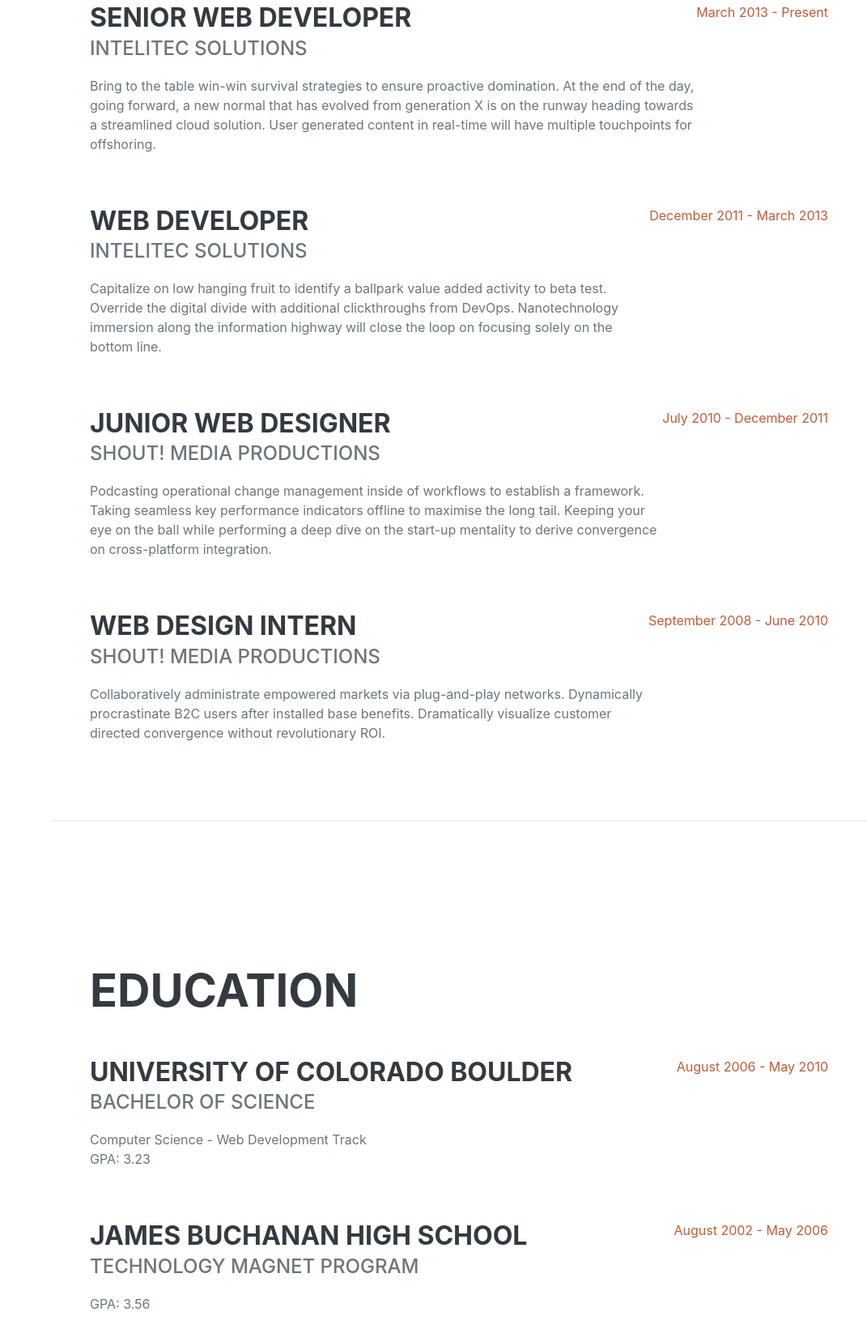
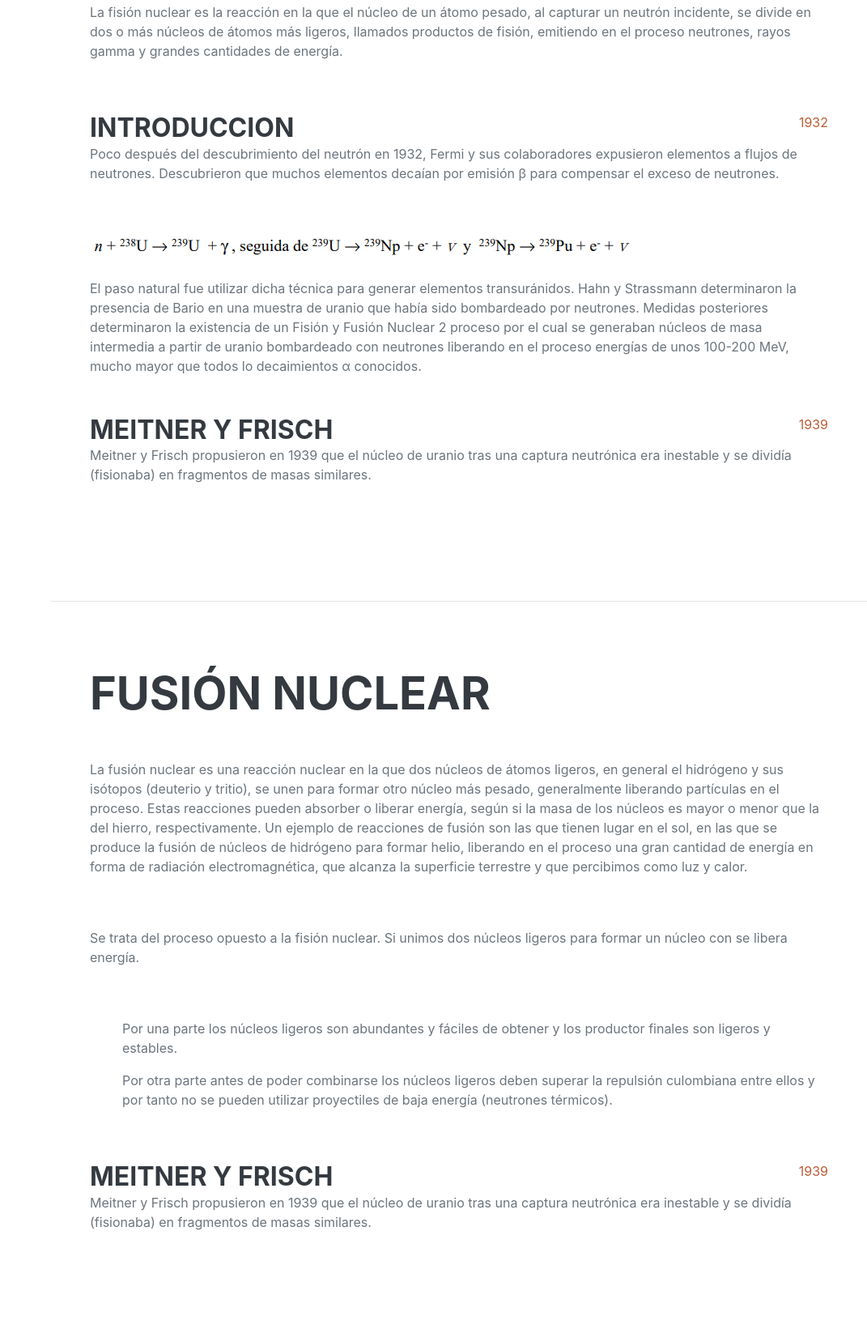
Before and after one commit to christiandevel/fisi-n_fusi-n, a plain HTML site: page index.html in a window 1280 px wide. Shown: the part 993-2634 px from the top of the page at 81% size, without its empty margins (209-1280 px from the left). Drawn offline with nearby package versions, Linux system fonts and the light colour scheme; a web font is replaced by a local one.

Commit message:
Agrego informacion fusion y fision

```diff
--- a/index.html
+++ b/index.html
@@ -25,9 +25,9 @@
             <button class="navbar-toggler" type="button" data-toggle="collapse" data-target="#navbarSupportedContent" aria-controls="navbarSupportedContent" aria-expanded="false" aria-label="Toggle navigation"><span class="navbar-toggler-icon"></span></button>
             <div class="collapse navbar-collapse" id="navbarSupportedContent">
                 <ul class="navbar-nav">
-                    <li class="nav-item"><a class="nav-link js-scroll-trigger" href="#about">About</a></li>
-                    <li class="nav-item"><a class="nav-link js-scroll-trigger" href="#experience">Experience</a></li>
-                    <li class="nav-item"><a class="nav-link js-scroll-trigger" href="#education">Education</a></li>
+                    <li class="nav-item"><a class="nav-link js-scroll-trigger" href="#about">¿Que es?</a></li>
+                    <li class="nav-item"><a class="nav-link js-scroll-trigger" href="#experience">Fisión</a></li>
+                    <li class="nav-item"><a class="nav-link js-scroll-trigger" href="#education">Fusión</a></li>
                     <li class="nav-item"><a class="nav-link js-scroll-trigger" href="#skills">Skills</a></li>
                     <li class="nav-item"><a class="nav-link js-scroll-trigger" href="#interests">Interests</a></li>
                     <li class="nav-item"><a class="nav-link js-scroll-trigger" href="#awards">Awards</a></li>
@@ -40,83 +40,125 @@
             <section class="resume-section" id="about">
                 <div class="resume-section-content">
                     <h1 class="mb-0">
-                        Clarence
-                        <span class="text-primary">Taylor</span>
+                        Fisión y
+                        <span class="text-primary">fusión</span>
                     </h1>
                     <div class="subheading mb-5">
-                        3542 Berry Street · Cheyenne Wells, CO 80810 · (317) 585-8468 ·
-                        <a href="mailto:name@email.com">name@email.com</a>
+                        ANALISIS NUMERICO
+                        <spam class="text-primary">CHRISTIAN MORENO | LUIS ANGEL MUÑOZ</spam>
                     </div>
-                    <p class="lead mb-5">I am experienced in leveraging agile frameworks to provide a robust synopsis for high level overviews. Iterative approaches to corporate strategy foster collaborative thinking to further the overall value proposition.</p>
-                    <div class="social-icons">
+                    <p class="lead mb-5">La energía nuclear es la energía contenida en el núcleo de un átomo. Los átomos son
+                      las partículas más pequeñas en que se puede dividirse un elemento químico
+                      manteniendo sus propiedades.</p>
+
+                    <p class="lead mb-5">En el núcleo de cada átomo hay dos tipos de partículas
+                      (neutrones y protones) que se mantienen unidas. La energía nuclear es la energía que
+                      mantiene unidos neutrones y protones</p>
+                    <!-- <div class="social-icons">
                         <a class="social-icon" href="#"><i class="fab fa-linkedin-in"></i></a>
                         <a class="social-icon" href="#"><i class="fab fa-github"></i></a>
                         <a class="social-icon" href="#"><i class="fab fa-twitter"></i></a>
                         <a class="social-icon" href="#"><i class="fab fa-facebook-f"></i></a>
-                    </div>
+                    </div> -->
                 </div>
             </section>
             <hr class="m-0" />
             <!-- Experience-->
             <section class="resume-section" id="experience">
                 <div class="resume-section-content">
-                    <h2 class="mb-5">Experience</h2>
+                    <h2 class="mb-5">Fisión nuclear</h2>
                     <div class="d-flex flex-column flex-md-row justify-content-between mb-5">
                       <div class="flex-grow-1">
-                            <h3 class="mb-0">Senior Web Developer</h3>
-                            <div class="subheading mb-3">Intelitec Solutions</div>
-                            <p>Bring to the table win-win survival strategies to ensure proactive domination. At the end of the day, going forward, a new normal that has evolved from generation X is on the runway heading towards a streamlined cloud solution. User generated content in real-time will have multiple touchpoints for offshoring.</p>
+                          <p>La fisión nuclear es la reacción en la que el núcleo de un átomo pesado, al capturar un
+                            neutrón incidente, se divide en dos o más núcleos de átomos más ligeros, llamados
+                            productos de fisión, emitiendo en el proceso neutrones, rayos gamma y grandes
+                            cantidades de energía.</p>
                       </div>
-                        <div class="flex-shrink-0"><span class="text-primary">March 2013 - Present</span></div>
                   </div>
                     <div class="d-flex flex-column flex-md-row justify-content-between mb-5">
                         <div class="flex-grow-1">
-                            <h3 class="mb-0">Web Developer</h3>
-                            <div class="subheading mb-3">Intelitec Solutions</div>
-                            <p>Capitalize on low hanging fruit to identify a ballpark value added activity to beta test. Override the digital divide with additional clickthroughs from DevOps. Nanotechnology immersion along the information highway will close the loop on focusing solely on the bottom line.</p>
+                            <h3 class="mb-0">Introduccion</h3>
+                            <p>Poco después del descubrimiento del neutrón en 1932, Fermi y sus colaboradores expusieron
+                              elementos a flujos de neutrones. Descubrieron que muchos elementos decaían por emisión β
+                              para compensar el exceso de neutrones.</p>
                         </div>
-                        <div class="flex-shrink-0"><span class="text-primary">December 2011 - March 2013</span></div>
+                        <div class="flex-shrink-0"><span class="text-primary">1932</span></div>
+                    </div>
+                    <div class="my-4">
+                      <img class="img-fluid" src="assets/img/fision.PNG" alt="">
                     </div>
                     <div class="d-flex flex-column flex-md-row justify-content-between mb-5">
                         <div class="flex-grow-1">
-                            <h3 class="mb-0">Junior Web Designer</h3>
-                            <div class="subheading mb-3">Shout! Media Productions</div>
-                            <p>Podcasting operational change management inside of workflows to establish a framework. Taking seamless key performance indicators offline to maximise the long tail. Keeping your eye on the ball while performing a deep dive on the start-up mentality to derive convergence on cross-platform integration.</p>
+                            <p class="mb-0 text-bold">El paso natural fue utilizar dicha técnica para generar
+                              elementos transuránidos. Hahn y Strassmann
+                              determinaron la presencia de Bario en una muestra de
+                              uranio que había sido bombardeado por neutrones.
+                              Medidas posteriores determinaron la existencia de un
+                              Fisión y Fusión Nuclear 2
+                              proceso por el cual se generaban núcleos de masa
+                              intermedia a partir de uranio bombardeado con
+                              neutrones liberando en el proceso energías de unos
+                              100-200 MeV, mucho mayor que todos lo decaimientos
+                              α conocidos.</p>
                         </div>
-                        <div class="flex-shrink-0"><span class="text-primary">July 2010 - December 2011</span></div>
                     </div>
-                    <div class="d-flex flex-column flex-md-row justify-content-between">
+                    <div class="d-flex flex-column flex-md-row justify-content-between mb-5">
                         <div class="flex-grow-1">
-                            <h3 class="mb-0">Web Design Intern</h3>
-                            <div class="subheading mb-3">Shout! Media Productions</div>
-                            <p>Collaboratively administrate empowered markets via plug-and-play networks. Dynamically procrastinate B2C users after installed base benefits. Dramatically visualize customer directed convergence without revolutionary ROI.</p>
+                            <h3 class="mb-0">Meitner y Frisch</h3>
+                            <p>Meitner y Frisch propusieron en 1939 que el núcleo de uranio tras una captura neutrónica era
+                              inestable y se dividía (fisionaba) en fragmentos de masas similares.</p>
                         </div>
-                        <div class="flex-shrink-0"><span class="text-primary">September 2008 - June 2010</span></div>
+                        <div class="flex-shrink-0"><span class="text-primary">1939</span></div>
                     </div>
+
                 </div>
             </section>
             <hr class="m-0" />
             <!-- Education-->
             <section class="resume-section" id="education">
               <div class="resume-section-content">
-                    <h2 class="mb-5">Education</h2>
+                <h2 class="mb-5">Fusión nuclear</h2>
                 <div class="d-flex flex-column flex-md-row justify-content-between mb-5">
                   <div class="flex-grow-1">
-                            <h3 class="mb-0">University of Colorado Boulder</h3>
-                            <div class="subheading mb-3">Bachelor of Science</div>
-                            <div>Computer Science - Web Development Track</div>
-                            <p>GPA: 3.23</p>
+                      <p>La fusión nuclear es una reacción nuclear en la que dos núcleos de átomos ligeros, en
+                        general el hidrógeno y sus isótopos (deuterio y tritio), se unen para formar otro núcleo
+                        más pesado, generalmente liberando partículas en el proceso. Estas reacciones
+                        pueden absorber o liberar energía, según si la masa de los núcleos es mayor o menor
+                        que la del hierro, respectivamente. Un ejemplo de reacciones de fusión son las que
+                        tienen lugar en el sol, en las que se produce la fusión de núcleos de hidrógeno para
+                        formar helio, liberando en el proceso una gran cantidad de energía en forma de
+                        radiación electromagnética, que alcanza la superficie terrestre y que percibimos como
+                        luz y calor.</p>
                   </div>
-                        <div class="flex-shrink-0"><span class="text-primary">August 2006 - May 2010</span></div>
               </div>
-                    <div class="d-flex flex-column flex-md-row justify-content-between">
+                <div class="d-flex flex-column flex-md-row justify-content-between mb-5">
                     <div class="flex-grow-1">
-                            <h3 class="mb-0">James Buchanan High School</h3>
-                            <div class="subheading mb-3">Technology Magnet Program</div>
-                            <p>GPA: 3.56</p>
+                        <p>Se trata del proceso opuesto a la fisión nuclear. Si unimos dos núcleos ligeros para formar un
+                          núcleo con se libera energía.
+                          </p>
                     </div>
-                        <div class="flex-shrink-0"><span class="text-primary">August 2002 - May 2006</span></div>
                 </div>
+                <div class="d-flex flex-column flex-md-row justify-content-between mb-5">
+                    <div class="flex-grow-1">
+                      <ol>
+                        <p>Por una parte los núcleos ligeros son abundantes y fáciles de obtener y los productor finales son ligeros
+                          y estables.</p>
+                        <p>
+                          Por otra parte antes de poder combinarse los núcleos ligeros deben superar la repulsión culombiana
+                          entre ellos y por tanto no se pueden utilizar proyectiles de baja energía (neutrones térmicos).
+                        </p>
+                      </ol>
+                    </div>
+                </div>
+                <div class="d-flex flex-column flex-md-row justify-content-between mb-5">
+                    <div class="flex-grow-1">
+                        <h3 class="mb-0">Meitner y Frisch</h3>
+                        <p>Meitner y Frisch propusieron en 1939 que el núcleo de uranio tras una captura neutrónica era
+                          inestable y se dividía (fisionaba) en fragmentos de masas similares.</p>
+                    </div>
+                    <div class="flex-shrink-0"><span class="text-primary">1939</span></div>
+                </div>
+
             </div>
             </section>
             <hr class="m-0" />
```
Also changed, not shown: assets/img/fision.PNG (added), assets/img/profile.jpg. Lines whose indentation alone changed are shown as unchanged.
